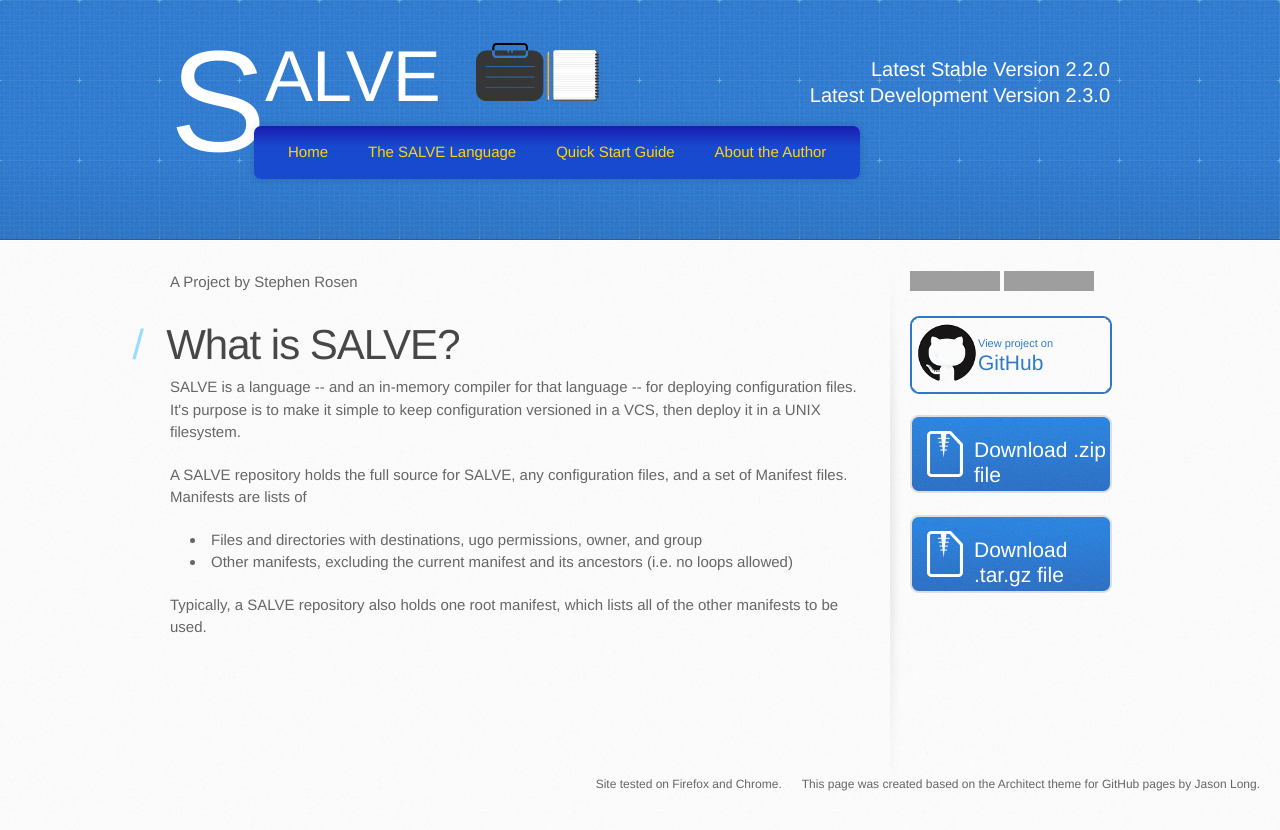
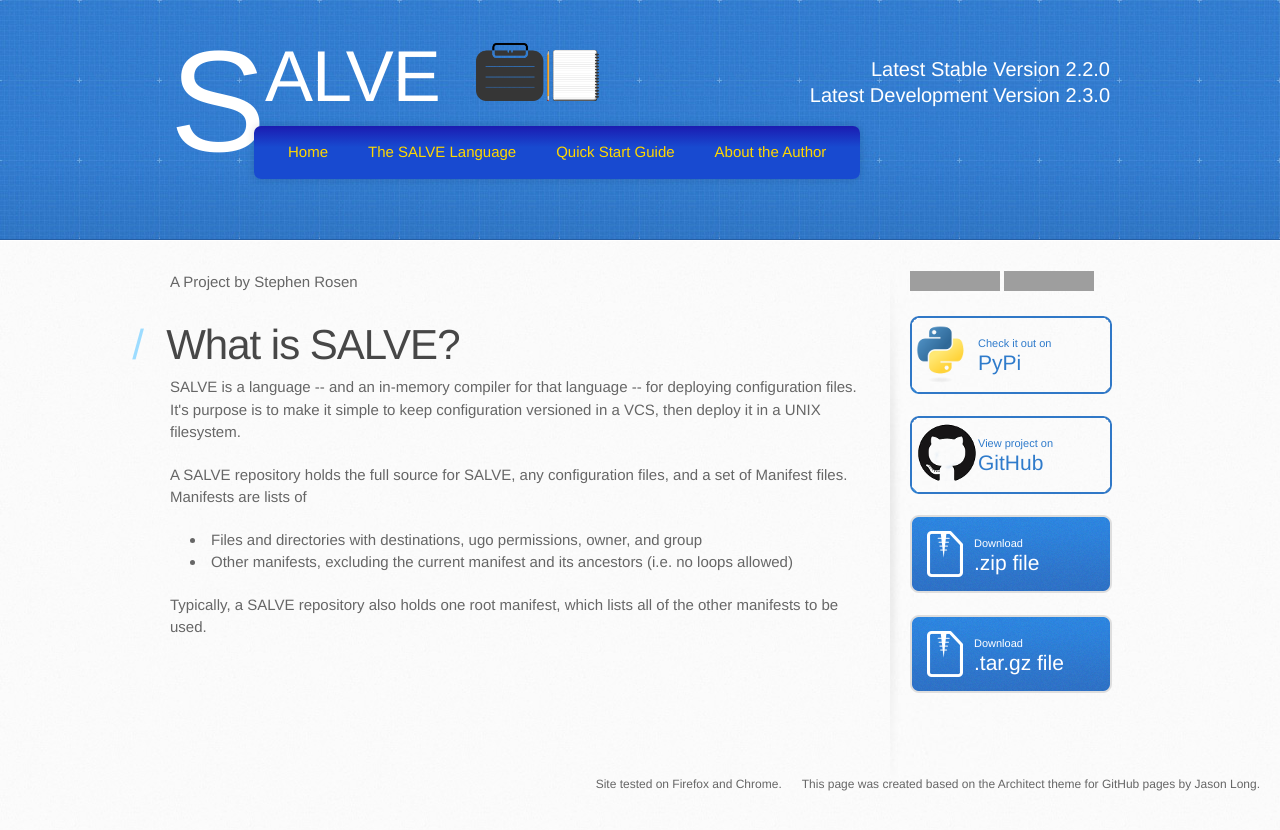
Before and after one commit to sirosen/salve.sirosen.net, a Jekyll site: the page built from index.html, in a window 1280 px wide. Shown: the top 830 px of the page. Built offline with Jekyll 4.4.1, drawn with Linux system fonts in a browser that asks for light colours; some web fonts are replaced; grey boxes are pictures that could not be loaded.

Commit message:
Added a sidebar link to pypi

```diff
--- a/_includes/footer.html
+++ b/_includes/footer.html
@@ -15,6 +15,10 @@
           </p>
         </div>
 
+        <a href="https://pypi.python.org/pypi/salve" class="button python">
+            <small>Check it out on</small>
+            PyPi
+        </a>
         <a href="https://github.com/sirosen/SALVE" class="button github">
             <small>View project on</small>
             GitHub
--- a/stylesheets/aside.css
+++ b/stylesheets/aside.css
@@ -22,15 +22,22 @@ aside a.button {
   font-size: 21px;
 }
 
-aside a.button.github small {
+aside a.button small {
   display: block;
   font-size: 11px;
 }
+
 aside a.button.github {
   color: #2F7BCB;
   padding-left: 68px;
   background: transparent url(../images/bgs/github-button.png) 0 0 no-repeat;
 }
+aside a.button.python {
+  color: #2F7BCB;
+  padding-left: 68px;
+  background: transparent url(../images/bgs/python-button.png) 0 0 no-repeat;
+}
+
 
 /* All Mobile Sizes (devices and browser) */
 @media only screen and (max-width: 767px) {
```
Also changed, not shown: images/bgs/python-button.png (added).
